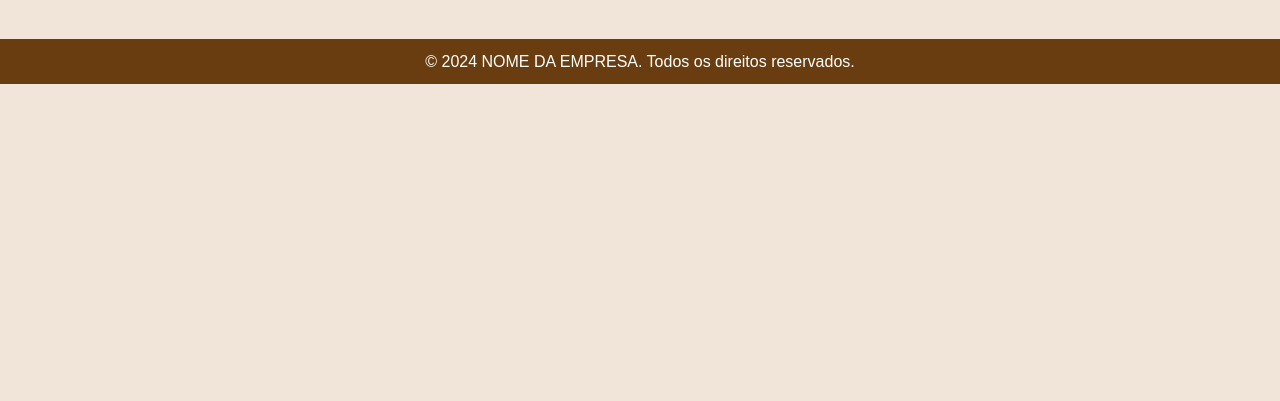
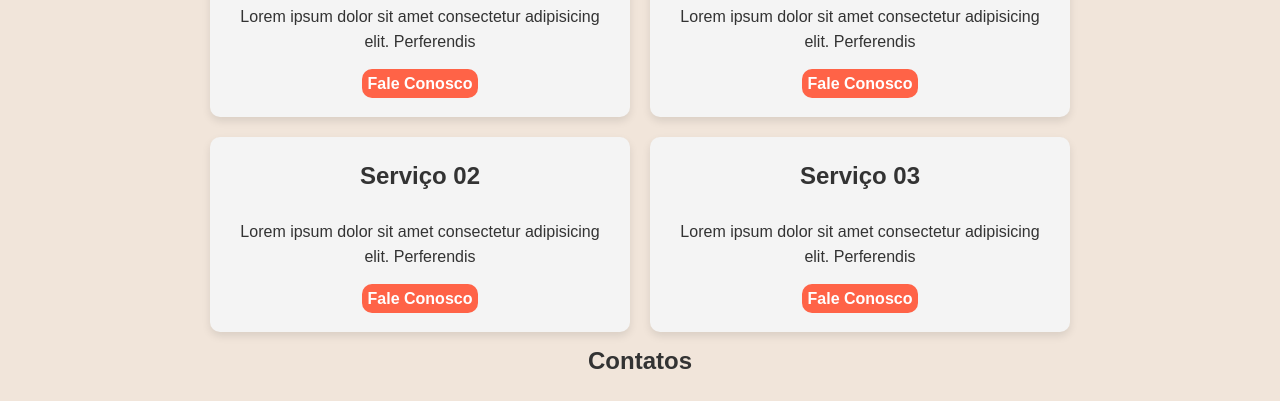
Before and after one commit to EvelynBR24/versao04, a plain HTML site: page index.html in a window 1280 px wide. Shown: the part 1733-2134 px from the top of the page. Before the commit the page ends 1817 px from the top, so only its background shows below. Drawn offline with nearby package versions, Linux system fonts and the light colour scheme.

Commit message:
mudança na section serviço

```diff
--- a/index.html
+++ b/index.html
@@ -80,6 +80,26 @@
                         Fale Conosco
                         </a>
                     </li>
+                    <li>
+                        <h2>Serviço 01</h2>
+                        <p>Lorem ipsum dolor sit amet consectetur adipisicing elit. Perferendis</p>
+                        <a href="">
+                        Fale Conosco</a>
+                    </li>
+                    <li>
+                        <h2>Serviço 02</h2>
+                        <p>Lorem ipsum dolor sit amet consectetur adipisicing elit. Perferendis</p>
+                        <a href="">
+                        Fale Conosco
+                        </a>
+                    </li>
+                    <li>
+                        <h2>Serviço 03</h2>
+                        <p>Lorem ipsum dolor sit amet consectetur adipisicing elit. Perferendis</p>
+                        <a href="">
+                        Fale Conosco
+                        </a>
+                    </li>
                 </ul>
             </div>
         </section>
--- a/style/style.css
+++ b/style/style.css
@@ -25,6 +25,7 @@ header {
     text-align: center;
 }
 nav ul {
+    display: inline-block;
     margin-top: 15px;
     list-style: none;
 }
@@ -80,7 +81,7 @@ nav ul li a {
     transition: transform 1s ease-out, opacity 1s ease-out;
 }
 .btn {
-    background-color: #ff6600;
+    background-color: #7c2f21;
     color: white;
     padding: 0.75rem 1.25rem;
     border-radius: 5px;
@@ -172,13 +173,17 @@ ul li {
     margin: 0.5rem 0;
 }
 /* serviço */
+.container-servico{
+    margin-top: 30px;
+}
 ul.servico {
     display: flex;
     justify-content: center;
+    flex-wrap: wrap;
     list-style-type: none;
 }
 ul.servico li {
-    max-width: 620px;
+    max-width: 420px;
     background-color: #f4f4f4;
     border-radius: 10px;
     margin: 10px;
@@ -187,6 +192,14 @@ ul.servico li {
     opacity: 0;
     transform: translateX(-30%);
     transition: transform 0.5s ease-out, opacity 0.5s ease-out;
+}
+.servico a{
+    text-decoration: none;
+    color: #ffffff;
+    background: tomato;
+    border-radius: 10px;
+    padding: 6px;
+    font-weight: bold;
 }
 
 /* Contatos */
@@ -240,7 +253,7 @@ ul.servico li.animate {
 /* hover */
 @media (min-width: 768px){
     .servico a:hover{
-        background: #000000;
+        background: #7c2f21;
         color: #ffffff;
         border: 1px solid #ffffff;
         border-radius: 10px;
@@ -248,7 +261,7 @@ ul.servico li.animate {
     }
     .menu li a:hover{
         transform: scale(1.1);
-        background: #000000;
+        background: #7c2f21;
         backface-visibility: hidden;
     }
     .btn:hover{
```
Also changed, not shown: txt.txt.
